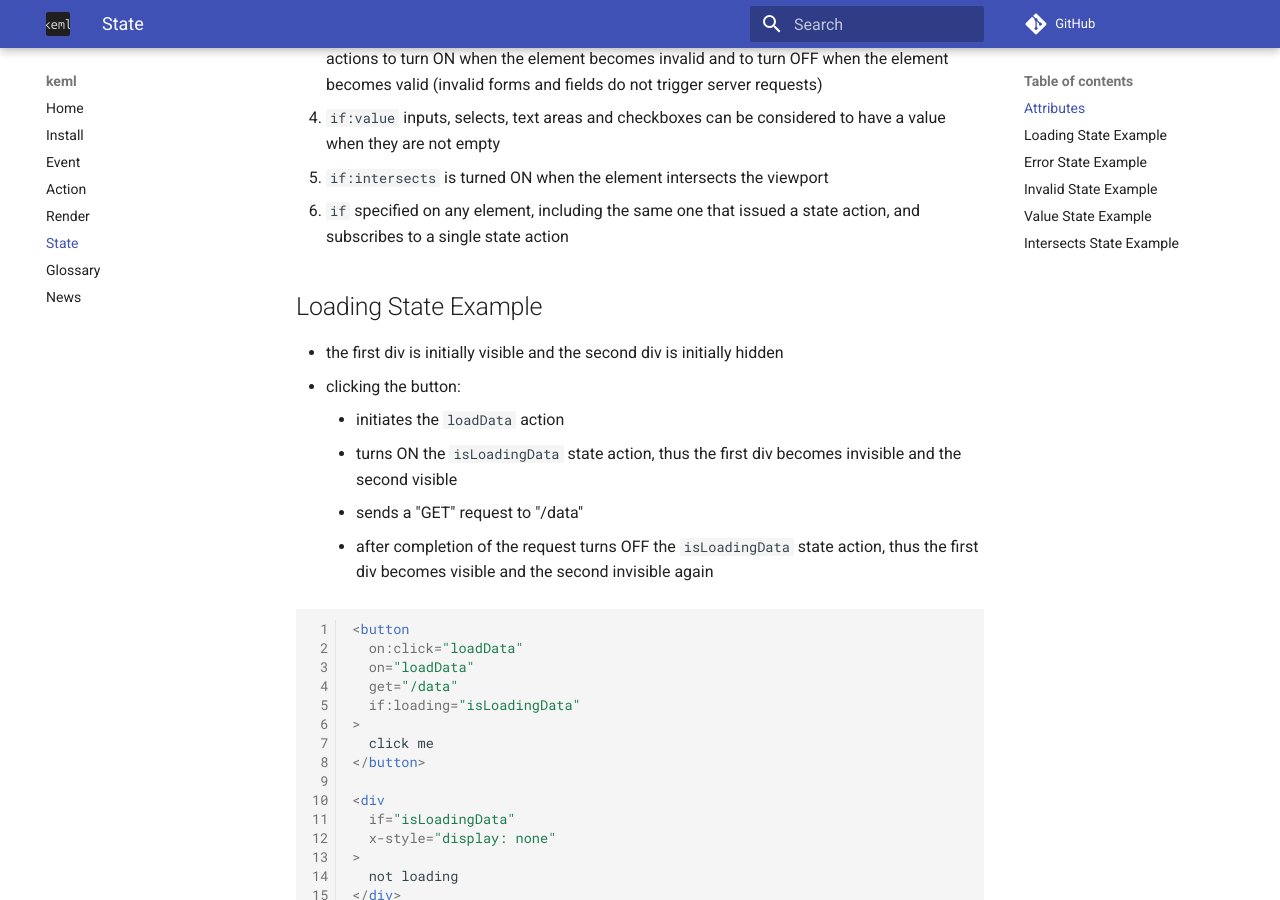
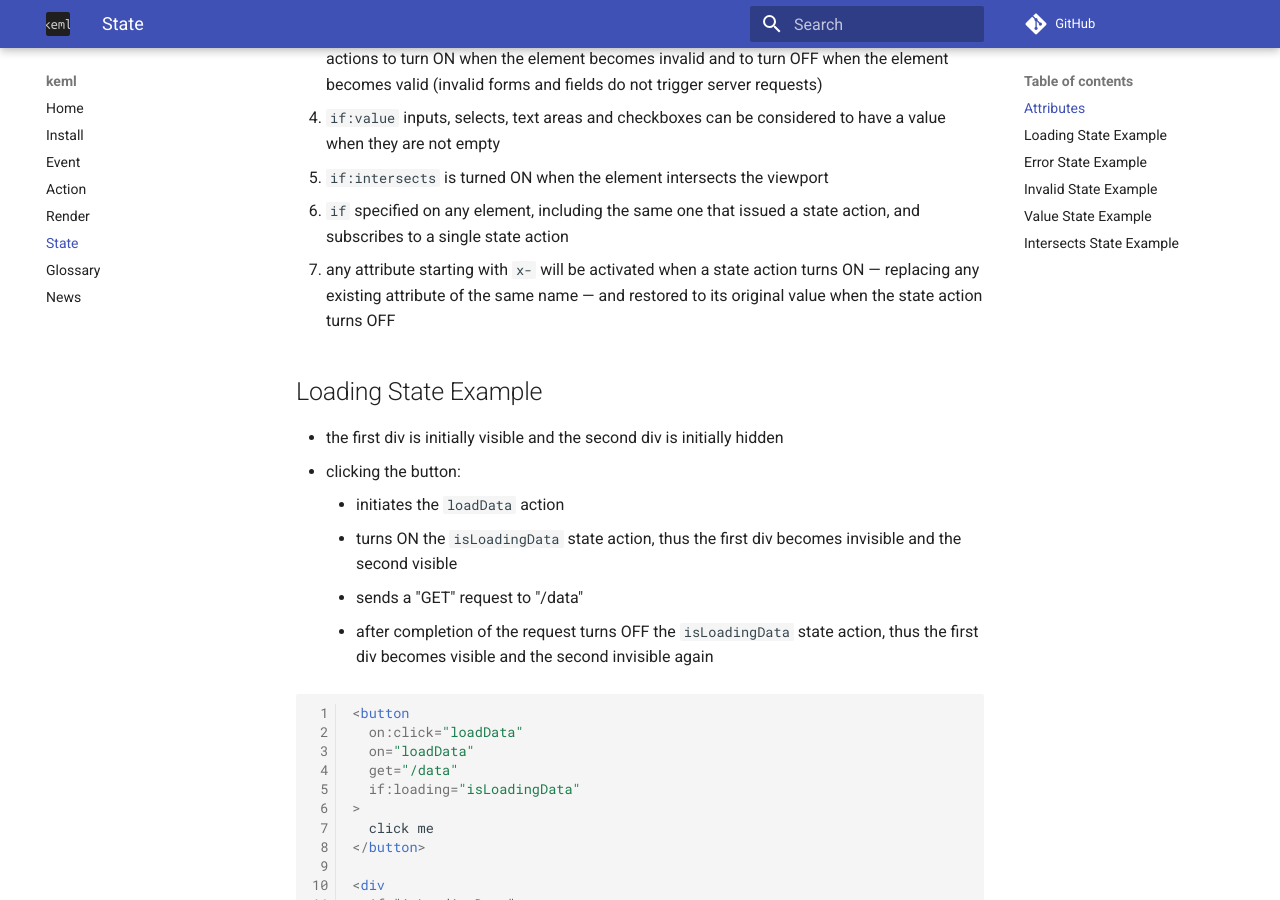
Before and after one commit to thealjey/keml, an MkDocs documentation site: the page built from docs/state.md, in a window 1280 px wide and 900 px high, scrolled down 554 px. Built offline with MkDocs 1.6.1 and Material for MkDocs 9.7.7, drawn with Linux system fonts in a browser that asks for light colours; comment, search, counter and statistics services are not loaded.

```diff
--- a/docs/state.md
+++ b/docs/state.md
@@ -26,6 +26,9 @@ by default.
 1. `if:intersects` is turned ON when the element intersects the viewport
 1. `if` specified on any element, including the same one that issued a state
   action, and subscribes to a single state action
+1. any attribute starting with `x-` will be activated when a state action turns
+   ON — replacing any existing attribute of the same name — and restored to its
+   original value when the state action turns OFF
 
 ## Loading State Example
 
--- a/package.json
+++ b/package.json
@@ -46,5 +46,5 @@
     "prebuild": "depcruise 'src/*.mts'",
     "test": "vitest run"
   },
-  "version": "3.2.6"
+  "version": "3.2.7"
 }
```
Also changed, not shown: README.md (+1 -1 lines), docs/index.md (+1 -1 lines), keml.js, 2 other files.
